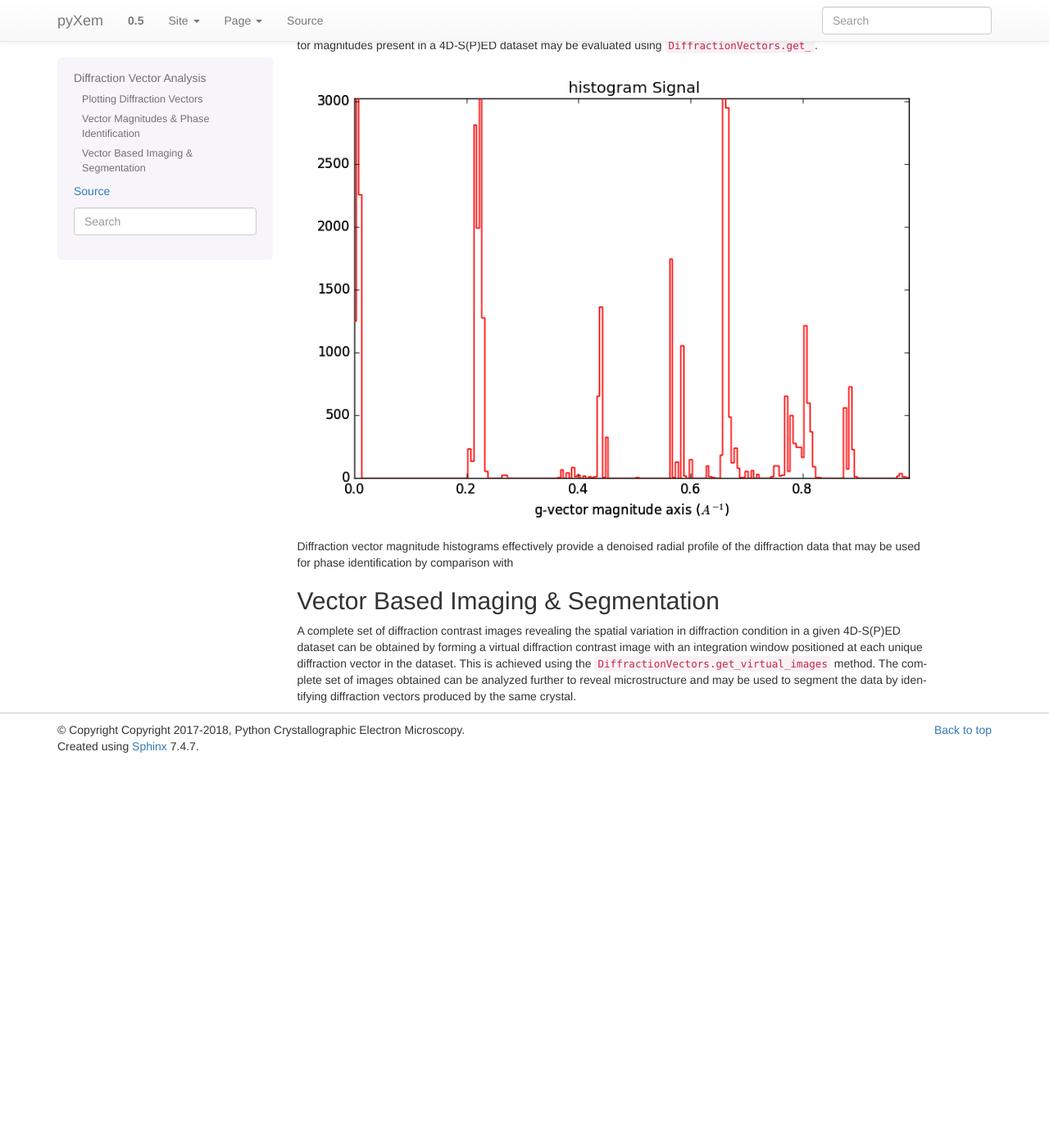
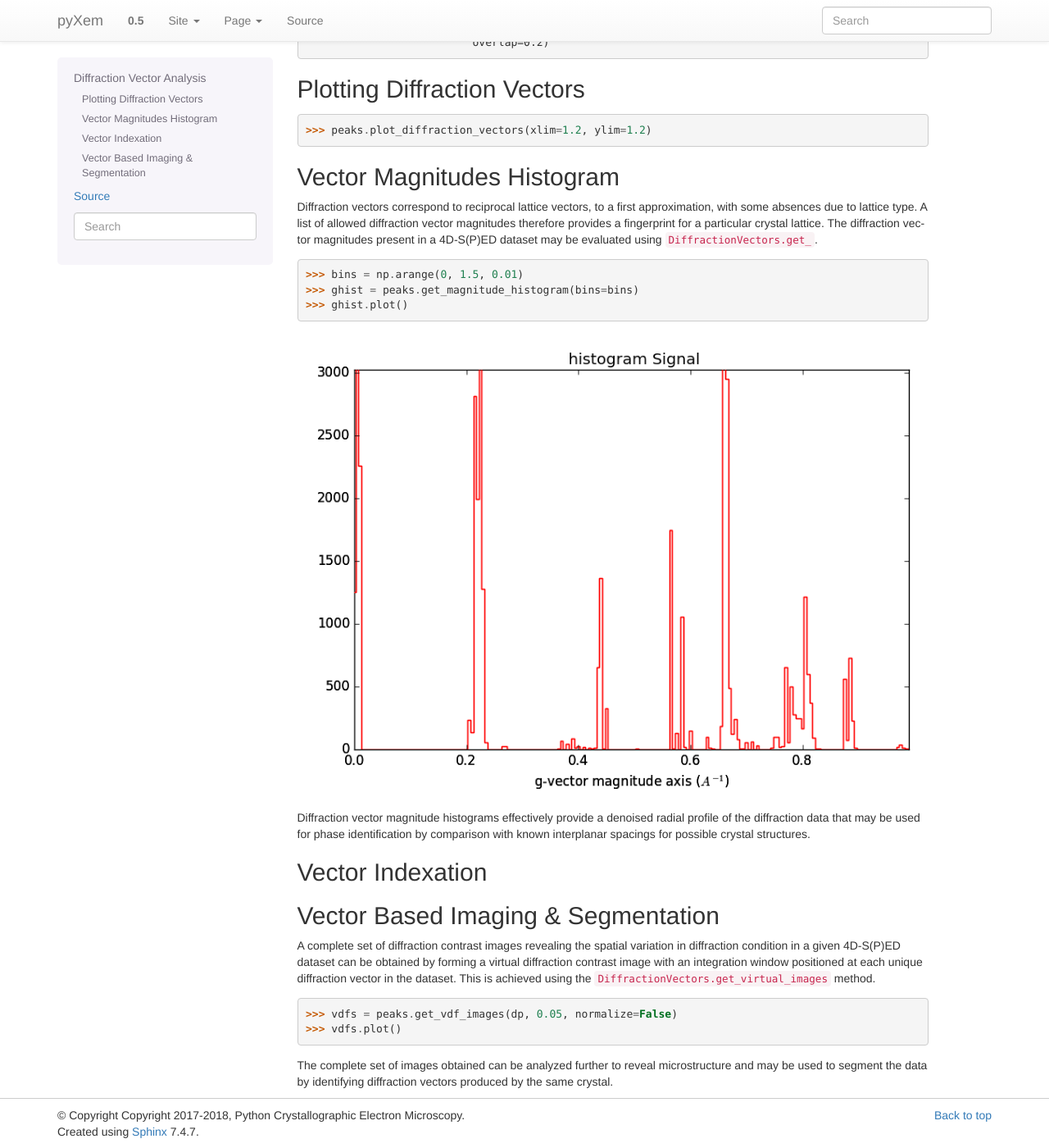
Before and after one commit to pyxem/pyxem, a Sphinx documentation site: the page built from docs/source/diffraction_vectors.rst, in a window 1280 px wide and 1400 px high, scrolled down 311 px. Shown: the whole window at 82% size. Built offline with Sphinx 7.4.7, drawn with Linux system fonts in a browser that asks for light colours; cross-references to code outside the pages are shown as plain code; before the commit the page ends 1241 px from its top, so only the background shows below that; some of the changed text lies outside the part shown.

Commit message:
updates to diffraction_vectors docs

```diff
--- a/docs/source/diffraction_vectors.rst
+++ b/docs/source/diffraction_vectors.rst
@@ -9,13 +9,28 @@ that may be applied using these vectors.
 :py:method:`~.ElectronDiffraction.find_peaks` to an :py:class:`~.ElectronDiffraction`
 object.
 
+.. code-block:: python
+
+    >>> dp = pxm.load('test_data.hspy')
+    >>> dp = pxm.ElectronDiffraction(dp)
+    >>> peaks = dp.find_peaks(method='difference_of_gaussians',
+                              min_sigma=1.0,
+                              max_sigma=50,
+                              sigma_ratio=1.6,
+                              threshold=0.005,
+                              overlap=0.2)
+
+
 Plotting Diffraction Vectors
 ----------------------------
 
+.. code-block:: python
+
+    >>> peaks.plot_diffraction_vectors(xlim=1.2, ylim=1.2)
 
 
-Vector Magnitudes & Phase Identification
-----------------------------------------
+Vector Magnitudes Histogram
+---------------------------
 
 Diffraction vectors correspond to reciprocal lattice vectors, to a first
 approximation, with some absences due to lattice type. A list of allowed
@@ -23,11 +38,22 @@ diffraction vector magnitudes therefore provides a fingerprint for a particular
 crystal lattice. The diffraction vector magnitudes present in a 4D-S(P)ED dataset
 may be evaluated using :py:method:`~.DiffractionVectors.get_`.
 
+.. code-block:: python
+
+    >>> bins = np.arange(0, 1.5, 0.01)
+    >>> ghist = peaks.get_magnitude_histogram(bins=bins)
+    >>> ghist.plot()
+
 .. figure:: images/peaks_histogram.png
 
 Diffraction vector magnitude histograms effectively provide a denoised radial
 profile of the diffraction data that may be used for phase identification by
-comparison with
+comparison with known interplanar spacings for possible crystal structures.
+
+
+Vector Indexation
+-----------------
+
 
 
 Vector Based Imaging & Segmentation
@@ -37,6 +63,13 @@ A complete set of diffraction contrast images revealing the spatial variation in
 diffraction condition in a given 4D-S(P)ED dataset can be obtained by forming a
 virtual diffraction contrast image with an integration window positioned at each
 unique diffraction vector in the dataset. This is achieved using the
-:py:method:`~.DiffractionVectors.get_virtual_images` method. The complete set of images obtained can be analyzed further to reveal
+:py:method:`~.DiffractionVectors.get_virtual_images` method.
+
+.. code-block:: python
+
+    >>> vdfs = peaks.get_vdf_images(dp, 0.05, normalize=False)
+    >>> vdfs.plot()
+
+The complete set of images obtained can be analyzed further to reveal
 microstructure and may be used to segment the data by identifying diffraction
 vectors produced by the same crystal.
```
